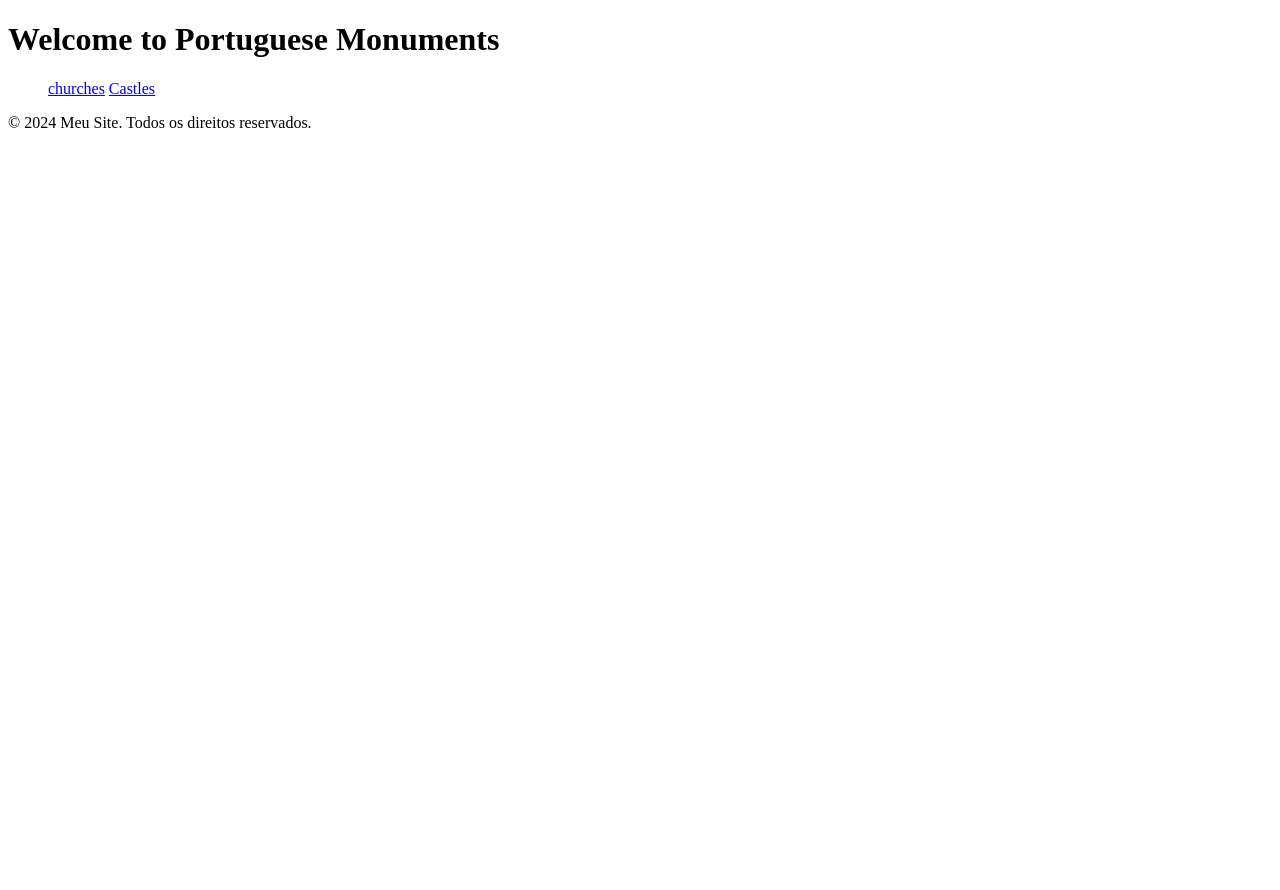
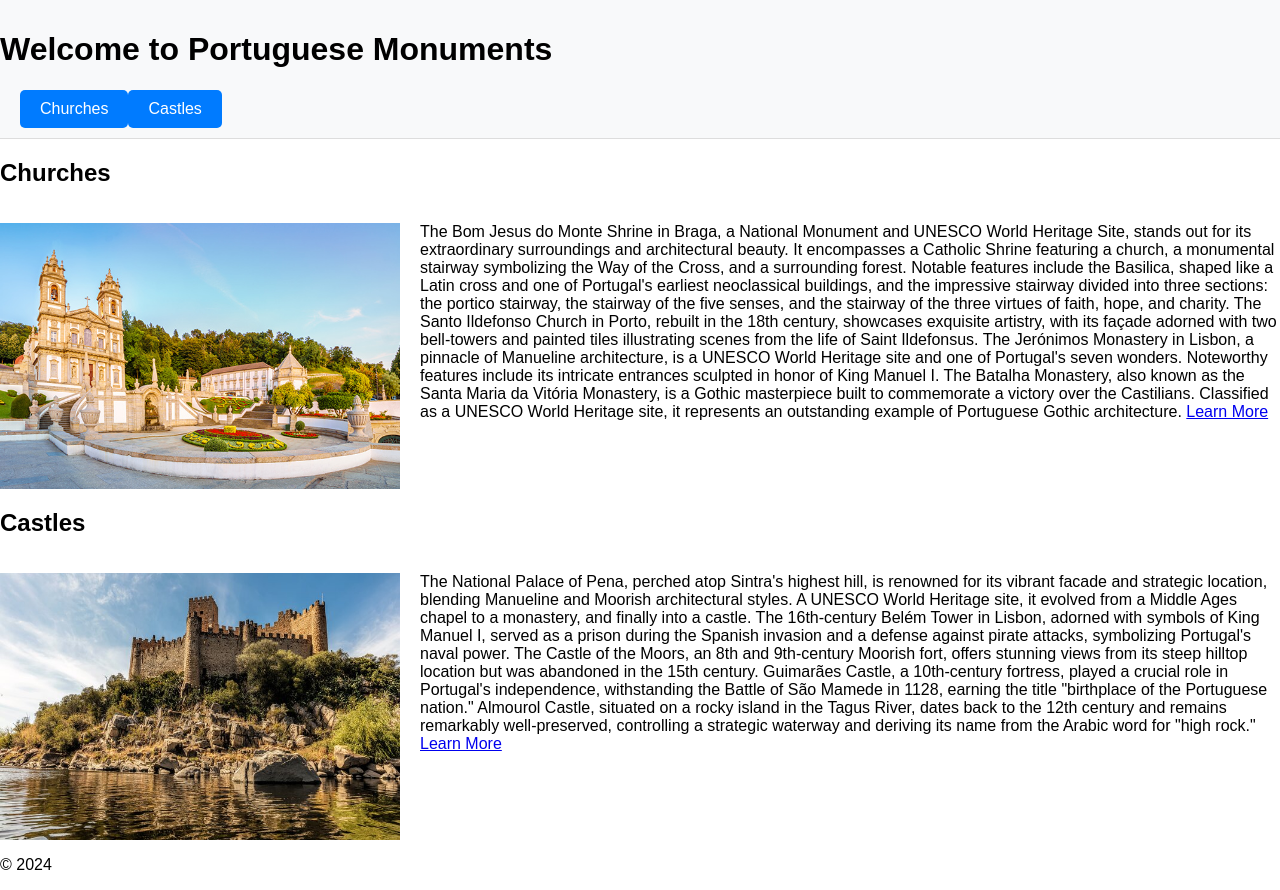
Before and after one commit to Jrmromao/trabalho, a plain HTML site: page index.html in a window 1280 px wide. Before the commit the page ends 800 px from the top, so only its background shows below. Drawn offline with Linux system fonts and the light colour scheme.

Commit message:
Add content

```diff
--- a/index.html
+++ b/index.html
@@ -1,32 +1,77 @@
 <!DOCTYPE html>
 <html lang="pt-PT">
+
 <head>
     <meta charset="UTF-8">
     <meta name="viewport" content="width=device-width, initial-scale=1.0">
     <title>Portuguese Monuments</title>
     <!-- Você pode adicionar links para arquivos CSS aqui -->
-    <link rel="stylesheet" href="styles.css">
+    <link rel="stylesheet" href="style.css">
 </head>
+
 <body>
     <header>
         <h1>Welcome to Portuguese Monuments</h1>
         <nav>
-            <ul>
-                <a href="churches.html" target="_blank" rel="noopener noreferrer">churches</a>
+            <ul class="nav-buttons">
+                <a href="churches.html" target="_blank" rel="noopener noreferrer">Churches</a>
                 <a href="castles.html" target="_blank" rel="noopener noreferrer">Castles</a>
             </ul>
-        </nav>
     </header>
+    <main>
+        <section>
+            <article class="intro ">
+                <h2>Churches</h2>
+                <div class="container">
+                    <img src="/images/churches/bom-jesus_braga_630x420-2.jpg" alt="Bom Jesus Braga" class="imgage">
+                    <p class="text">The Bom Jesus do Monte Shrine in Braga, a National Monument and UNESCO World
+                        Heritage Site, stands out for its extraordinary surroundings and architectural beauty. It
+                        encompasses a Catholic Shrine featuring a church, a monumental stairway symbolizing the Way of
+                        the Cross, and a surrounding forest. Notable features include the Basilica, shaped like a Latin
+                        cross and one of Portugal's earliest neoclassical buildings, and the impressive stairway divided
+                        into three sections: the portico stairway, the stairway of the five senses, and the stairway of
+                        the three virtues of faith, hope, and charity. The Santo Ildefonso Church in Porto, rebuilt in
+                        the 18th century, showcases exquisite artistry, with its façade adorned with two bell-towers and
+                        painted tiles illustrating scenes from the life of Saint Ildefonsus. The Jerónimos Monastery in
+                        Lisbon, a pinnacle of Manueline architecture, is a UNESCO World Heritage site and one of
+                        Portugal's seven wonders. Noteworthy features include its intricate entrances sculpted in honor
+                        of King Manuel I. The Batalha Monastery, also known as the Santa Maria da Vitória Monastery, is
+                        a Gothic masterpiece built to commemorate a victory over the Castilians. Classified as a UNESCO
+                        World Heritage site, it represents an outstanding example of Portuguese Gothic architecture.  <a href="churches.html" target="_blank" rel="noopener noreferrer" class="button">Learn More</a>
+                    </p>
 
-    <main>
+                </div>
+            </article>
 
+            <article class="intro">
+                <h2>Castles</h2>
+                <div class="container">
+                    <img src="/images/castles/almorol-castle.jpg" alt="Almorol Castle" class="imgage">
+
+                    <p class="text">
+                        The National Palace of Pena, perched atop Sintra's highest hill, is renowned for its vibrant
+                        facade and strategic location, blending Manueline and Moorish architectural styles. A UNESCO
+                        World Heritage site, it evolved from a Middle Ages chapel to a monastery, and finally into a
+                        castle. The 16th-century Belém Tower in Lisbon, adorned with symbols of King Manuel I, served as
+                        a prison during the Spanish invasion and a defense against pirate attacks, symbolizing
+                        Portugal's naval power. The Castle of the Moors, an 8th and 9th-century Moorish fort, offers
+                        stunning views from its steep hilltop location but was abandoned in the 15th century. Guimarães
+                        Castle, a 10th-century fortress, played a crucial role in Portugal's independence, withstanding
+                        the Battle of São Mamede in 1128, earning the title "birthplace of the Portuguese nation."
+                        Almourol Castle, situated on a rocky island in the Tagus River, dates back to the 12th century
+                        and remains remarkably well-preserved, controlling a strategic waterway and deriving its name
+                        from the Arabic word for "high rock." <a href="castles.html" target="_blank" rel="noopener noreferrer" class="button">Learn More</a>
+                    </p>
+
+                </div>
+            </article>
+
+        </section>
     </main>
 
     <footer>
-        <p>&copy; 2024 Meu Site. Todos os direitos reservados.</p>
+        <p>&copy; 2024</p>
     </footer>
+</body>
 
-    <!-- Você pode adicionar scripts JavaScript aqui -->
-    <script src="scripts.js"></script>
-</body>
 </html>
--- /dev/null
+++ b/style.css
@@ -0,0 +1,67 @@
+body {
+    font-family: Arial, sans-serif;
+    margin: 0;
+    padding: 0;
+}
+
+header {
+    background-color: #f8f9fa;
+    padding: 10px 0;
+    border-bottom: 1px solid #ddd;
+}
+
+nav {
+    padding-left: 20px;
+}
+
+.nav-buttons {
+    list-style-type: none;
+    padding: 0;
+    margin: 0;
+    display: flex;
+}
+
+.nav-buttons li {
+    margin-right: 10px;
+}
+
+.nav-buttons a {
+    text-decoration: none;
+    color: #fff;
+    background-color: #007bff;
+    padding: 10px 20px;
+    border-radius: 5px;
+    transition: background-color 0.3s;
+}
+
+.nav-buttons a:hover {
+    background-color: #0056b3;
+}
+
+
+.intro img{
+
+    margin-top: 1rem;
+    width: 25rem;
+
+}
+
+.img-left {
+    float: left;
+    margin: 0 15px 15px 0;
+}
+
+
+.container {
+    display: flex;
+}
+
+.image {
+    flex: 0 0 25%; /* Flex-grow, flex-shrink, flex-basis */
+    max-width: 25%;
+}
+
+.text {
+    flex: 1; /* Takes up remaining space */
+    padding-left: 20px; /* Adjust as needed */
+}
```
Also changed, not shown: images/castles/text-castles.txt, images/churches/text.txt.
